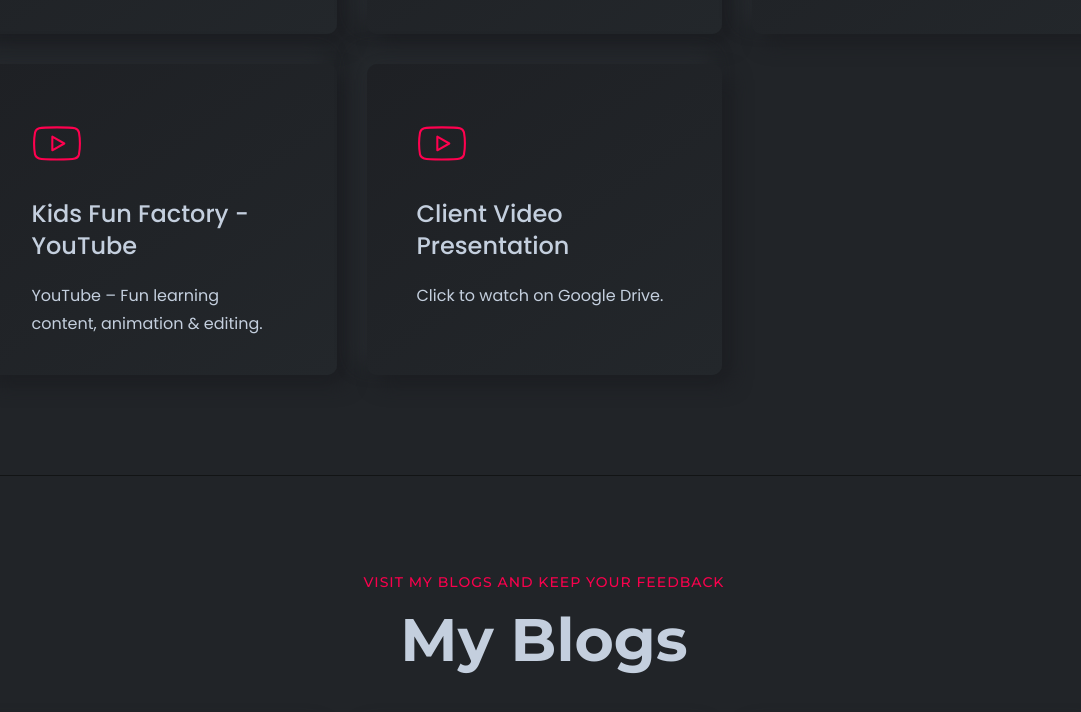
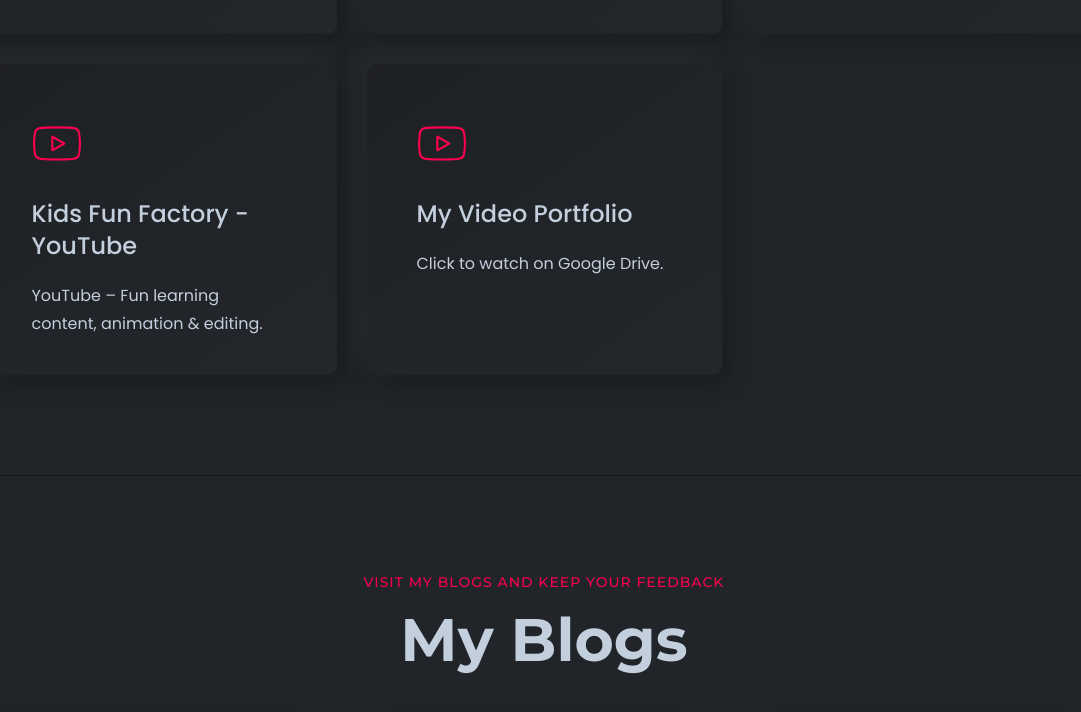
Before and after one commit to gowthamireddy447/myportfolio, a plain HTML site: page index.html in a window 1280 px wide. Shown: the part 3482-4194 px from the top of the page, without its empty margins (96-1177 px from the left). Drawn offline with Linux system fonts and the light colour scheme.

Commit message:
Update index.html

```diff
--- a/index.html
+++ b/index.html
@@ -449,7 +449,7 @@
                                 <i data-feather="youtube"></i>
                             </div>
                             <div class="content">
-                                <h4 class="title">Client Video Presentation</h4>
+                                <h4 class="title">My Video Portfolio</h4>
                                 <p class="description">Click to watch on Google Drive.</p>
                             </div>
                         </div>
```
